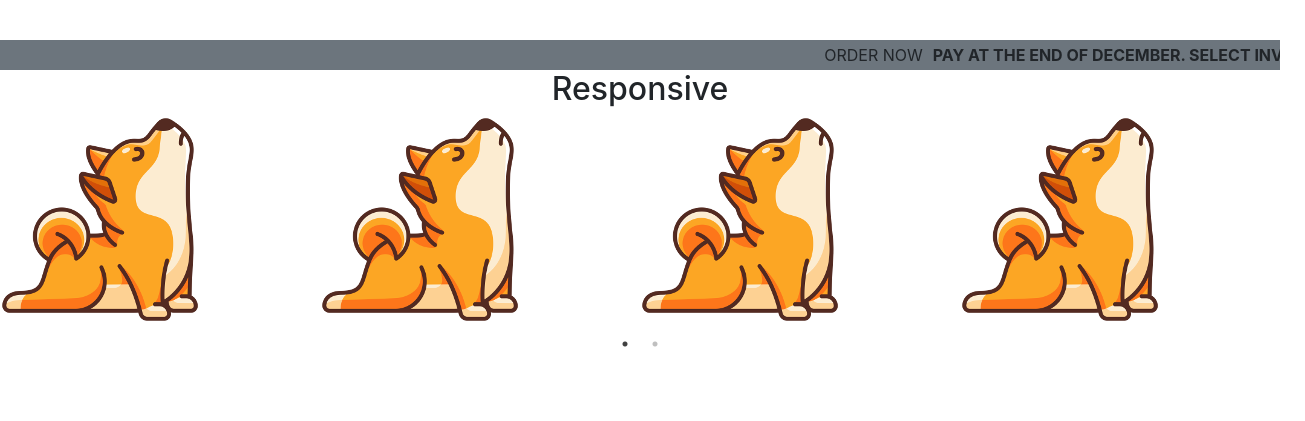
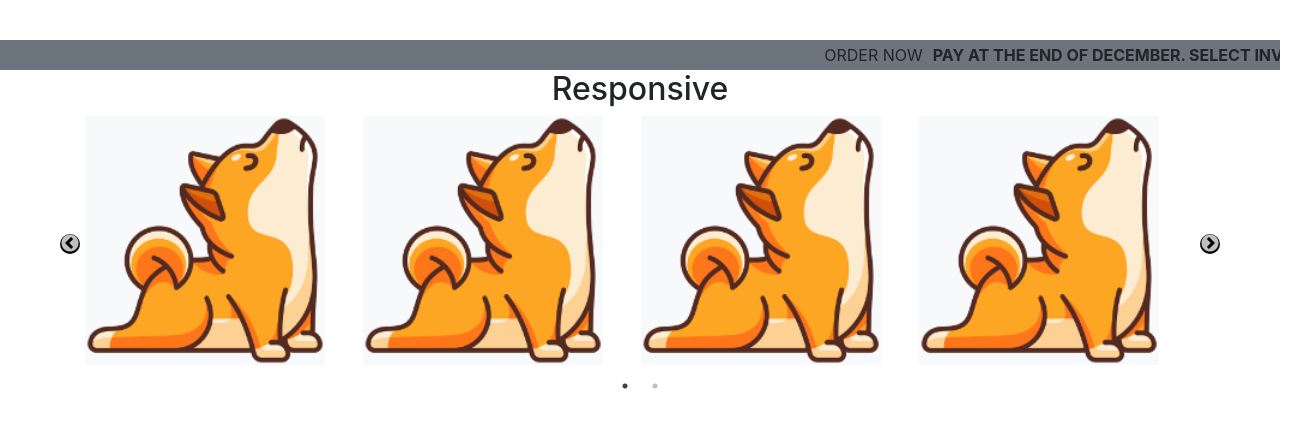
Before and after one commit to JonathanYon/e-com, a React (Create React App) app: page / in a window 1280 px wide. Shown: the part 365-786 px from the top of the page, 1305 px wide, since content can reach past the window. Built offline with nearby package versions, Linux system fonts and the light colour scheme.

Commit message:
arrow + big photo

```diff
--- a/src/component/Home/carousel/Carousell.tsx
+++ b/src/component/Home/carousel/Carousell.tsx
@@ -1,14 +1,50 @@
 import { images } from "../../../asset/img";
 import Slider from "react-slick";
+import "./carsoull.css";
+import { Container } from "react-bootstrap";
 
 const Carousell = () => {
+  function SampleNextArrow(props: any) {
+    const { className, style, onClick } = props;
+    return (
+      <div
+        className={className}
+        style={{
+          ...style,
+          display: "block",
+          background: "black",
+          borderRadius: "50%",
+        }}
+        onClick={onClick}
+      />
+    );
+  }
+
+  function SamplePrevArrow(props: any) {
+    const { className, style, onClick } = props;
+    return (
+      <div
+        className={className}
+        style={{
+          ...style,
+          display: "block",
+          background: "black",
+          borderRadius: "50%",
+        }}
+        onClick={onClick}
+      />
+    );
+  }
+
   let settings = {
     dots: true,
-    infinite: false,
+    infinite: true,
     speed: 500,
     slidesToShow: 4,
     slidesToScroll: 4,
-    initialSlide: 0,
+    initialSlide: 1,
+    nextArrow: <SampleNextArrow />,
+    prevArrow: <SamplePrevArrow />,
     responsive: [
       {
         breakpoint: 1024,
@@ -37,35 +73,67 @@ const Carousell = () => {
     ],
   };
   return (
-    <div>
+    <Container>
       <h2> Responsive </h2>
       <Slider {...settings}>
-        <div>
-          <img src={images.img7} />
+        <div className="">
+          <img
+            src={images.img7}
+            className="bg-light"
+            style={{ width: "15rem" }}
+          />
         </div>
         <div>
-          <img src={images.img8} />
+          <img
+            src={images.img8}
+            className="bg-light"
+            style={{ width: "15rem" }}
+          />
         </div>
         <div>
-          <img src={images.img8} />
+          <img
+            src={images.img8}
+            className="bg-light"
+            style={{ width: "15rem" }}
+          />
         </div>
         <div>
-          <img src={images.img7} />
+          <img
+            src={images.img8}
+            className="bg-light"
+            style={{ width: "15rem" }}
+          />
         </div>
         <div>
-          <img src={images.img8} />
+          <img
+            src={images.img8}
+            className="bg-light"
+            style={{ width: "15rem" }}
+          />
         </div>
         <div>
-          <img src={images.img7} />
+          <img
+            src={images.img8}
+            className="bg-light"
+            style={{ width: "15rem" }}
+          />
         </div>
         <div>
-          <img src={images.img7} />
+          <img
+            src={images.img8}
+            className="bg-light"
+            style={{ width: "15rem" }}
+          />
         </div>
         <div>
-          <img src={images.img8} />
+          <img
+            src={images.img8}
+            className="bg-light"
+            style={{ width: "15rem" }}
+          />
         </div>
       </Slider>
-    </div>
+    </Container>
   );
 };
 export default Carousell;
--- /dev/null
+++ b/src/component/Home/carousel/carsoull.css
@@ -0,0 +1,9 @@
+.slick-prev {
+  background-color: red;
+  font-size: xx-large;
+}
+.slick-next {
+  background-color: red;
+  /* font-size: 100px; */
+  /* margin-right: -50px; */
+}
```
